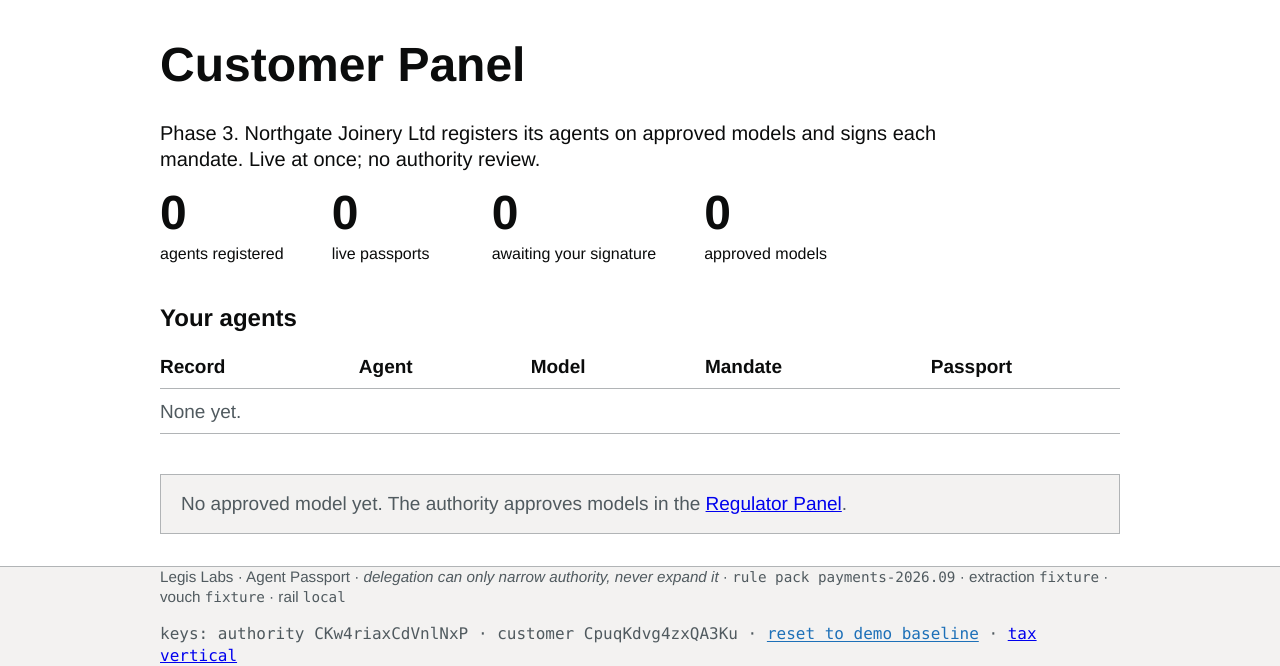
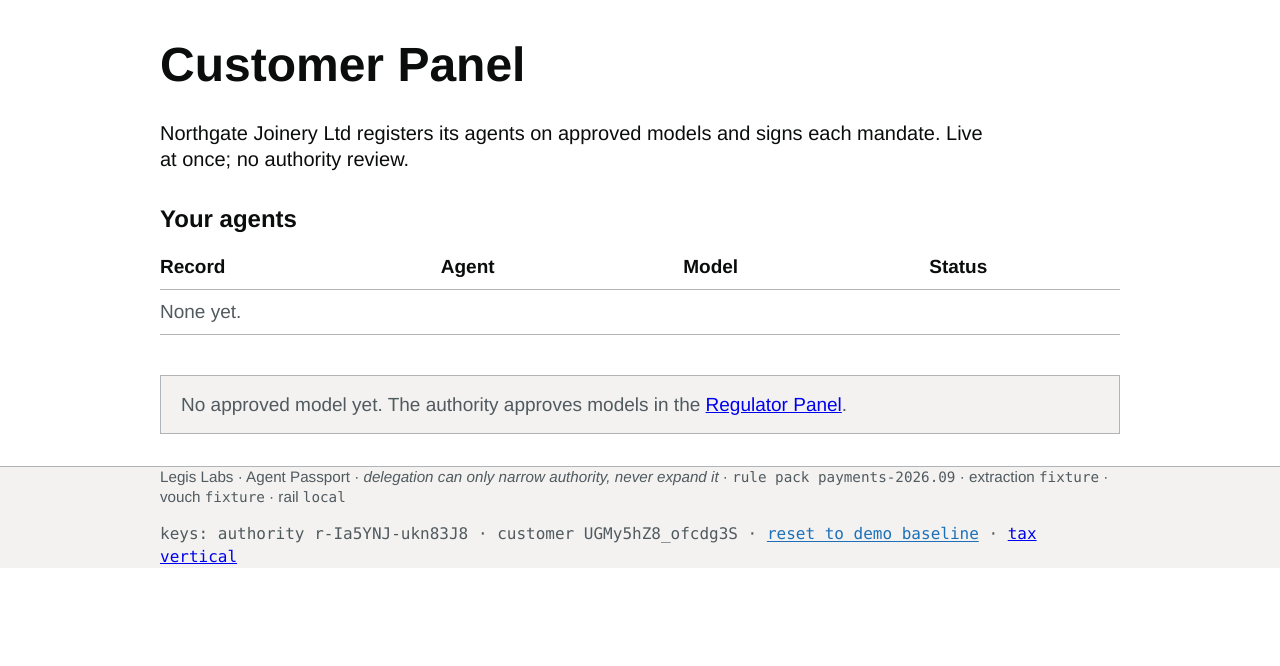
Before and after one commit to LegisLabs/agent-passport, a FastAPI app: page /customer in a window 1280 px wide. Shown: the part 117-783 px from the top of the page. Run offline with FastAPI, Linux system fonts and the light colour scheme; data that the repository does not hold is empty.

Commit message:
Distill (impeccable): stat rows removed, tables cut to what decides, pending decision surfaced as one line, empty anomaly sections folded to a sentence, customer explanatory block removed; ledes shortened
Co-Authored-By: Claude Fable 5.1 <noreply@anthropic.com>

```diff
--- a/pay/static/app.css
+++ b/pay/static/app.css
@@ -834,10 +834,6 @@ body[data-view="bank"] .beat[data-running="true"]::before { content: "▮"; anim
 .step__actions { display: flex; gap: .6rem; align-items: center; }
 
 /* dashboards · GOV.UK patterns: stat figures, govuk-table, back link */
-.stats { display: flex; flex-wrap: wrap; gap: 1.5rem 3rem; margin: 0 0 2.5rem; }
-.stat { min-width: 7rem; }
-.stat__n { display: block; font-size: 3rem; line-height: 1; font-weight: 700; letter-spacing: -.02em; }
-.stat__l { display: block; font-size: 1rem; margin-top: .4rem; }
 .dash-wrap { overflow-x: auto; margin: 0 0 2.5rem; }
 .dash { width: 100%; border-collapse: collapse; font-size: 1.1875rem; }
 .dash th, .dash td { text-align: left; padding: .6rem 1.25rem .6rem 0; border-bottom: 1px solid var(--line); vertical-align: top; }
--- a/pay/static/app.js
+++ b/pay/static/app.js
@@ -36,7 +36,6 @@ const AP = (() => {
     const ref = new URLSearchParams(location.search).get('ref');
     return apps.find(a => a.ref === ref) || apps[0] || null;
   }
-  const tiles = (id, rows) => { $(id).innerHTML = rows.map(([n, label]) => `<div class="stat"><span class="stat__n">${esc(n)}</span><span class="stat__l">${esc(label)}</span></div>`).join(''); };
   const rows = (id, list, cols) => { const tb = $(id).querySelector('tbody'); tb.innerHTML = ''; list.forEach(x => tb.append(el('tr', null, x.cells.map(c => `<td>${c}</td>`).join('')))); if (!list.length) tb.append(el('tr', null, `<td class="empty-row" colspan="${cols}">None yet.</td>`)); };
   const modelStatus = (x) => x.status === 'approved' ? tag(x.model_status === 'revoked' ? 'revoked' : x.model_status === 'suspended' ? 'suspended' : 'approved', x.model_status && x.model_status !== 'active' ? 'approved · ' + x.model_status : 'approved · active') : tag(x.status);
   const modeLabel = (m) => m === 'gemini' ? 'Gemini (live)' : m === 'fixture' ? 'fixture (deterministic stand-in)' : 'fixture after Gemini failed';
@@ -52,12 +51,10 @@ const AP = (() => {
 
     function render() {
       const apps = state.applications, prior = state.registered_models || [];
-      const agentsOn = (x) => state.passports.filter(p => p.application_id === x.id && p.status !== 'pending').length;
-      tiles('pv-tiles', [[prior.length + apps.length, 'models registered'], [prior.filter(m => m.status === 'active').length + apps.filter(x => x.status === 'approved' && (x.model_status || 'active') === 'active').length, 'approved'], [apps.filter(x => x.status === 'submitted' || x.status === 'info_requested').length, 'under review'], [apps.reduce((n, x) => n + agentsOn(x), 0), 'live agents']]);
       rows('pv-models', [
-        ...apps.map(x => ({ cells: [`<a href="/provider?ref=${x.ref}">${esc(x.ref)}</a>`, esc(v(x.fields, 'model', 'model_name') || 'Untitled'), esc(v(x.fields, 'model', 'model_version') || ''), d(x.submitted_at), String(agentsOn(x)), modelStatus(x)] })),
-        ...prior.map(m => ({ cells: [esc(m.registration), esc(m.model), '', d(m.assured), '', tag(m.status)] })),
-      ], 6);
+        ...apps.map(x => ({ cells: [`<a href="/provider?ref=${x.ref}">${esc(x.ref)}</a>`, esc(v(x.fields, 'model', 'model_name') || 'Untitled'), d(x.submitted_at), modelStatus(x)] })),
+        ...prior.map(m => ({ cells: [esc(m.registration), esc(m.model), d(m.assured), tag(m.status)] })),
+      ], 4);
       const has = !!a, draft = has && a.status === 'draft';
       $('pv-form').hidden = !has;
       if (has) { $('pv-ref').textContent = a.ref; $('pv-status').innerHTML = modelStatus(a); }
@@ -171,29 +168,21 @@ const AP = (() => {
       p = passportFor();
       $(mode === 'agent' ? 'rg-agent-anomaly' : 'rg-dash-anomaly').append($('rg-anomaly'));
       $(mode === 'agent' ? 'rg-agent-history' : 'rg-case-history').append($('rg-history-wrap'));
-      $('rg-anomaly').hidden = mode === 'case'; $('rg-history-wrap').hidden = mode === 'dash';
+      $('rg-anomaly').hidden = mode === 'case'; $('rg-history-wrap').hidden = mode === 'dash'; $('rg-quiet').hidden = true;
       if (mode === 'dash') renderDash(); else if (mode === 'agent') renderAgent(); else renderCase();
       renderExceptions();
       renderIncidents();
       renderHistory();
     }
     function renderDash() {
-      const apps = state.applications.filter(x => x.status !== 'draft'), live = issued(), models = state.models || [], viol = state.violations || [];
-      const refusals = (pid) => viol.filter(x => x.passport_id === pid).length;
-      tiles('rg-tiles', [
-        [models.filter(m => m.model_status === 'active').length, 'approved models'],
-        [apps.filter(x => x.status === 'submitted' || x.status === 'info_requested').length, 'awaiting decision'],
-        [live.filter(x => x.status === 'active').length, 'live agents'],
-        [viol.filter(x => x.status === 'OPEN').length, 'open refusals'],
-      ]);
-      rows('rg-models', apps.map(x => {
-        const f = x.fields, ch = x.checks || [], flagged = ch.filter(c => c.result !== 'pass').length;
-        return { cells: [`<a href="/regulator?ref=${x.ref}">${esc(x.ref)}</a>`, esc(v(f, 'model', 'model_name') || ''), esc(v(f, 'company', 'legal_name') || ''), d(x.submitted_at), ch.length ? (flagged ? `${flagged} of ${ch.length} flagged` : `${ch.length} of ${ch.length} pass`) : '', String(live.filter(p_ => p_.application_id === x.id).length), modelStatus(x)] };
-      }), 7);
-      rows('rg-agents', live.map(x => {
-        const ag = (x.agent_identity || {}).agent || {}, mp = x.mandate_proposed || {};
-        return { cells: [`<a href="/regulator?passport=${x.passport_id}">${esc(x.passport_id)}</a>`, esc(ag.name || ''), esc((mp.customer || {}).legal_name || ''), esc(ag.model_name || ''), String(x.payments || 0), String(refusals(x.passport_id)), tag(x.status)] };
-      }), 7);
+      const apps = state.applications.filter(x => x.status !== 'draft'), live = issued(), viol = state.violations || [];
+      const todo = apps.filter(x => x.status === 'submitted' || x.status === 'info_requested');
+      $('rg-todo').hidden = !todo.length;
+      $('rg-todo').innerHTML = todo.map(x => `<a href="/regulator?ref=${x.ref}">${esc(x.ref)}</a> awaits your decision.`).join(' ');
+      rows('rg-models', apps.map(x => ({ cells: [`<a href="/regulator?ref=${x.ref}">${esc(x.ref)}</a>`, esc(v(x.fields, 'model', 'model_name') || ''), esc(v(x.fields, 'company', 'legal_name') || ''), d(x.submitted_at), modelStatus(x)] })), 5);
+      rows('rg-agents', live.map(x => { const ag = (x.agent_identity || {}).agent || {}, mp = x.mandate_proposed || {}; return { cells: [`<a href="/regulator?passport=${x.passport_id}">${esc(x.passport_id)}</a>`, esc(ag.name || ''), esc((mp.customer || {}).legal_name || ''), esc(ag.model_name || ''), tag(x.status)] }; }), 5);
+      const quiet = !viol.length && !(state.incidents || []).length;
+      $('rg-quiet').hidden = !quiet; $('rg-anomaly').hidden = quiet;
     }
     function renderCase() {
       $('rg-ref').textContent = a.ref;
@@ -350,14 +339,12 @@ const AP = (() => {
 
     function render() {
       const models = (state.models || []).filter(m => m.model_status === 'active');
-      tiles('cu-tiles', [[state.passports.length, 'agents registered'], [state.passports.filter(x => x.status === 'active').length, 'live passports'], [state.passports.filter(x => x.status === 'pending').length, 'awaiting your signature'], [models.length, 'approved models']]);
-      rows('cu-agents', state.passports.map(x => { const ag = (x.agent_identity || {}).agent || {}; return { cells: [`<a href="/customer?ref=${x.passport_id}">${esc(x.passport_id)}</a>`, esc(ag.name || ''), esc(ag.model_name || ''), x.mandate_signed ? 'Signed ' + d(x.mandate_signed_at) : 'Not signed', x.status === 'pending' ? 'Issued when you sign' : tag(x.status)] }; }), 5);
+      rows('cu-agents', state.passports.map(x => { const ag = (x.agent_identity || {}).agent || {}; return { cells: [`<a href="/customer?ref=${x.passport_id}">${esc(x.passport_id)}</a>`, esc(ag.name || ''), esc(ag.model_name || ''), x.status === 'pending' ? tag('unsigned', 'awaiting your signature') : tag(x.status, 'passport ' + x.status)] }; }), 4);
       $('cu-empty').hidden = !!(models.length || p);
       $('cu-create').hidden = !models.length;
       const sel = $('cu-model'); sel.innerHTML = models.map(m => `<option value="${m.application_id}">${esc(m.model_name)} · ${esc(m.company)} · ${esc(m.model_version)}</option>`).join('');
       const pol = state.policy || {};
       if (!$('cu-agent-name').value) $('cu-agent-name').value = (state.agent_draft || {}).agent_name || '';
-      $('cu-model-kv').innerHTML = models.length ? [['Policy ceilings', `per payment ≤ ${gbp(pol.per_payment_ceiling_gbp)} · per account in 30 days ≤ ${gbp(pol.monthly_per_account_ceiling_gbp)} · expiry ≤ ${esc(pol.max_validity)}`], ['Your deployment', `${esc((state.agent_draft || {}).key_storage || 'customer-held key store')} · a key pair is generated for this deployment and proves possession by signing the authority's challenge`]].map(([k, val]) => `<div><dt>${k}</dt><dd>${val}</dd></div>`).join('') : '';
       $('cu-mandate').hidden = !p;
       if (!p) return;
       const mp = p.mandate_proposed, ad = mp.authorization_details[0], signed = p.mandate_signed, ag = p.agent || {};
--- a/pay/templates/customer.html
+++ b/pay/templates/customer.html
@@ -4,17 +4,15 @@
 <div>
   <div>
     <h1 class="h1">Customer Panel</h1>
-    <p class="lede lede--tight">Phase 3. {{ customer }} registers its agents on approved models and signs each mandate. Live at once; no authority review.</p>
-    <div class="stats" id="cu-tiles"></div>
+    <p class="lede lede--tight">{{ customer }} registers its agents on approved models and signs each mandate. Live at once; no authority review.</p>
 
     <h2 class="h2">Your agents</h2>
-    <div class="dash-wrap"><table class="dash" id="cu-agents"><thead><tr><th>Record</th><th>Agent</th><th>Model</th><th>Mandate</th><th>Passport</th></tr></thead><tbody></tbody></table></div>
+    <div class="dash-wrap"><table class="dash" id="cu-agents"><thead><tr><th>Record</th><th>Agent</th><th>Model</th><th>Status</th></tr></thead><tbody></tbody></table></div>
 
     <div class="empty" id="cu-empty"><p>No approved model yet. The authority approves models in the <a href="/regulator">Regulator Panel</a>.</p></div>
 
     <div id="cu-create" hidden>
       <h2 class="h2">Register an agent</h2>
-      <dl class="kv" id="cu-model-kv"></dl>
       <div class="fields">
         <label class="label" for="cu-agent-name">Agent name</label><input class="input" id="cu-agent-name" placeholder="e.g. PayGPT 6.0 · Northgate deployment">
         <label class="label" for="cu-model">Approved model</label><select class="input" id="cu-model"></select>
--- a/pay/templates/provider.html
+++ b/pay/templates/provider.html
@@ -2,11 +2,10 @@
 {% block title %}Provider Panel{% endblock %}
 {% block content %}
 <h1 class="h1">Provider Panel</h1>
-<p class="lede lede--tight">Phase 1. {{ operator }} registers each model once. A named person attests the documentation is accurate.</p>
-<div class="stats" id="pv-tiles"></div>
+<p class="lede lede--tight">{{ operator }} registers each model once. A named person attests the documentation is accurate.</p>
 
 <h2 class="h2">Your models</h2>
-<div class="dash-wrap"><table class="dash" id="pv-models"><thead><tr><th>Registration</th><th>Model</th><th>Version</th><th>Submitted</th><th>Agents</th><th>Status</th></tr></thead><tbody></tbody></table></div>
+<div class="dash-wrap"><table class="dash" id="pv-models"><thead><tr><th>Registration</th><th>Model</th><th>Submitted</th><th>Status</th></tr></thead><tbody></tbody></table></div>
 <div class="section-actions"><button class="btn btn--start" id="btn-new">Register a model <span class="btn__arrow" aria-hidden="true"></span></button></div>
 
 <div id="pv-form" hidden>
```
Also changed, not shown: pay/templates/regulator.html (+5 -4 lines), tests/ui/walk_eight_stages.py (+3 -3 lines), 1 other file.
